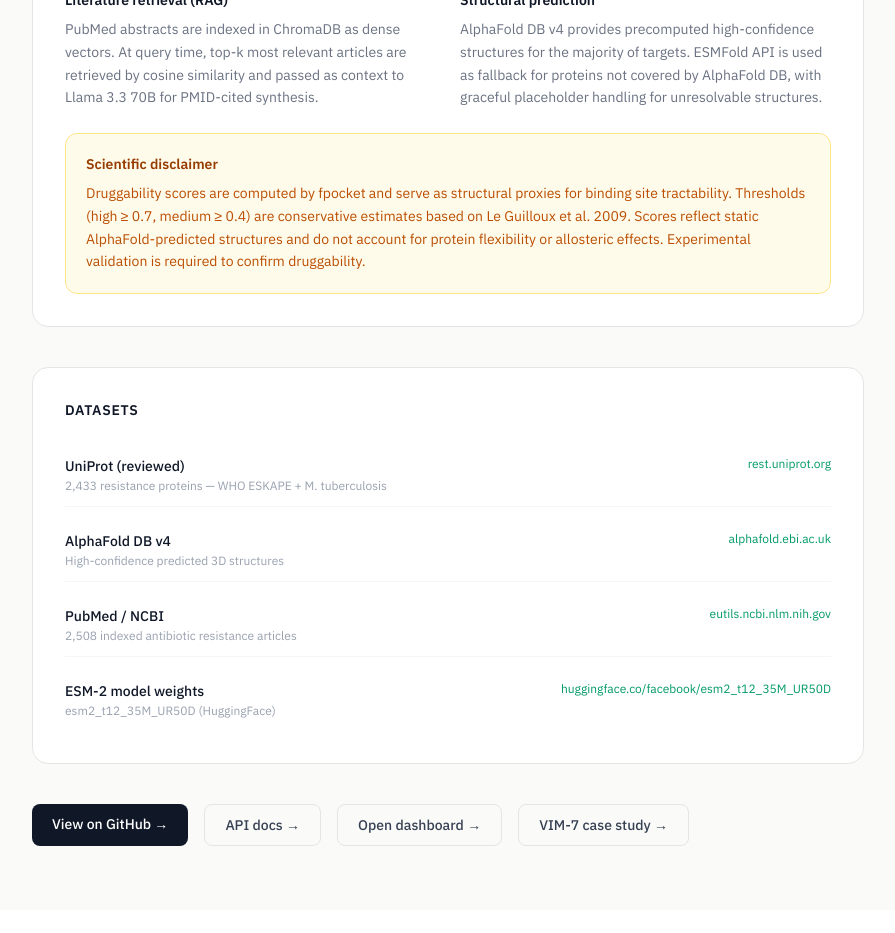
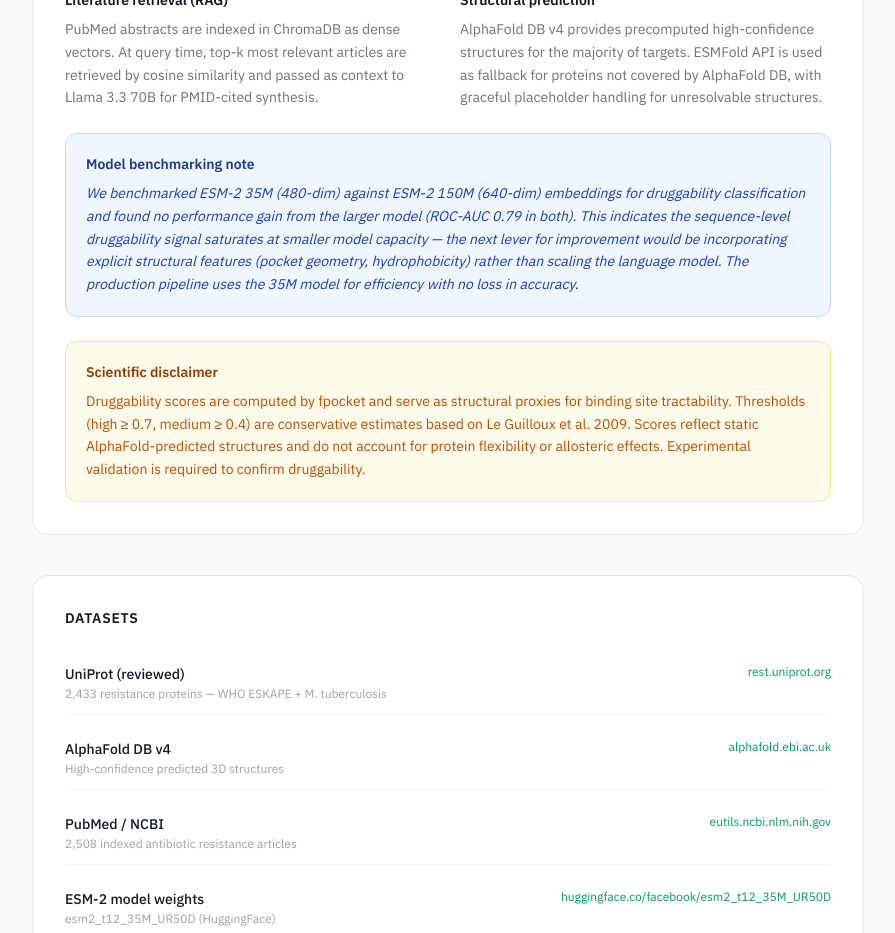
Before and after one commit to kagansaglam/resistai-web, a Next.js app: page /architecture in a window 1280 px wide. Shown: the part 1460-2393 px from the top of the page, without its empty margins (192-1087 px from the left). Before the commit the page ends 2370 px from the top, so only its background shows below. Built offline with nearby package versions, Linux system fonts and the light colour scheme.

Commit message:
feat: add ESM-2 model benchmarking note to architecture

```diff
--- a/app/architecture/page.tsx
+++ b/app/architecture/page.tsx
@@ -141,6 +141,12 @@ export default function Architecture() {
               </div>
             ))}
           </div>
+          <div className="mt-6 p-5 bg-blue-50 border border-blue-200 rounded-xl">
+            <h3 className="text-sm font-semibold text-blue-900 mb-2">Model benchmarking note</h3>
+            <p className="text-sm text-blue-800 leading-relaxed italic">
+              We benchmarked ESM-2 35M (480-dim) against ESM-2 150M (640-dim) embeddings for druggability classification and found no performance gain from the larger model (ROC-AUC 0.79 in both). This indicates the sequence-level druggability signal saturates at smaller model capacity — the next lever for improvement would be incorporating explicit structural features (pocket geometry, hydrophobicity) rather than scaling the language model. The production pipeline uses the 35M model for efficiency with no loss in accuracy.
+            </p>
+          </div>
           <div className="mt-6 p-5 bg-amber-50 border border-amber-200 rounded-xl">
             <h3 className="text-sm font-semibold text-amber-800 mb-2">Scientific disclaimer</h3>
             <p className="text-sm text-amber-700 leading-relaxed">
```
